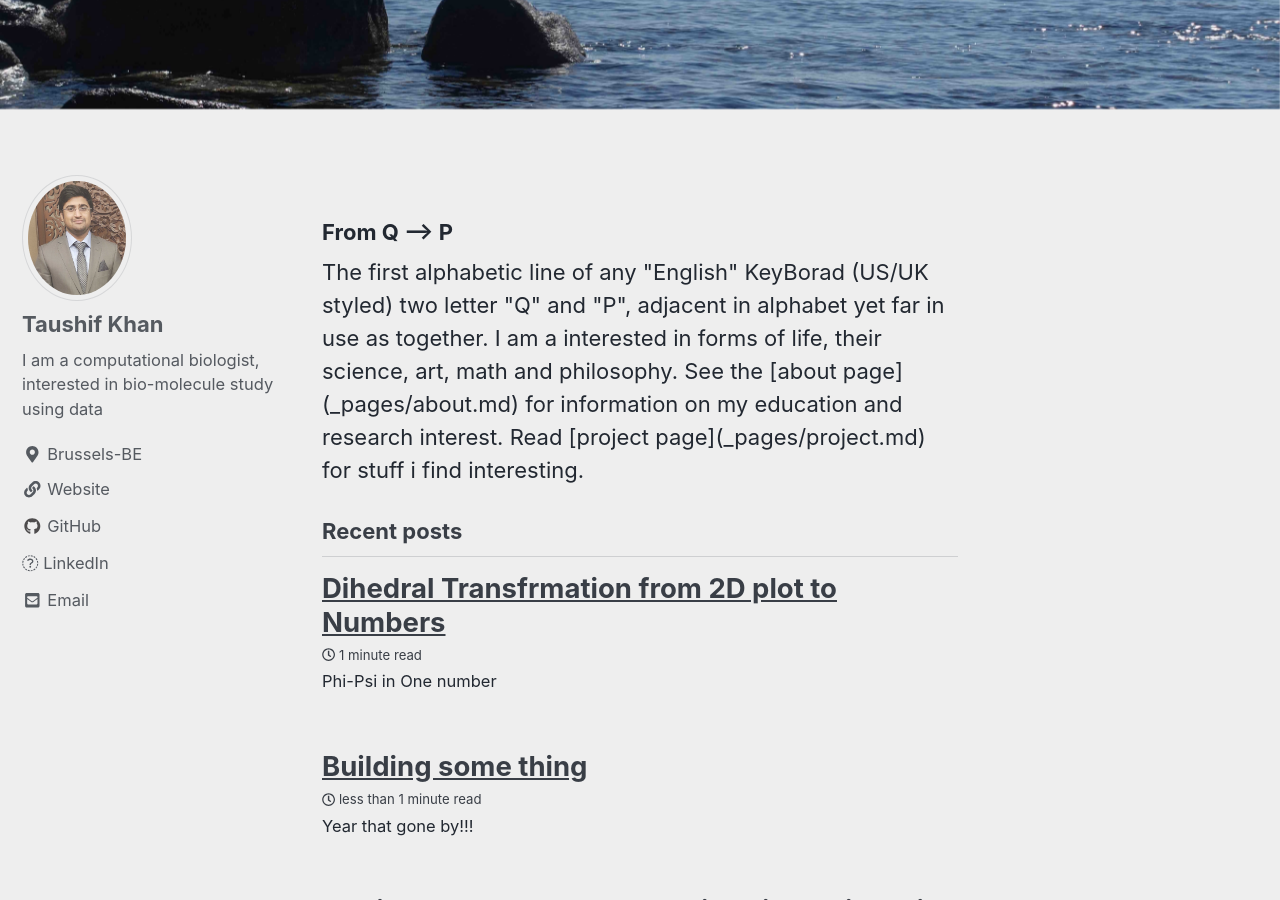
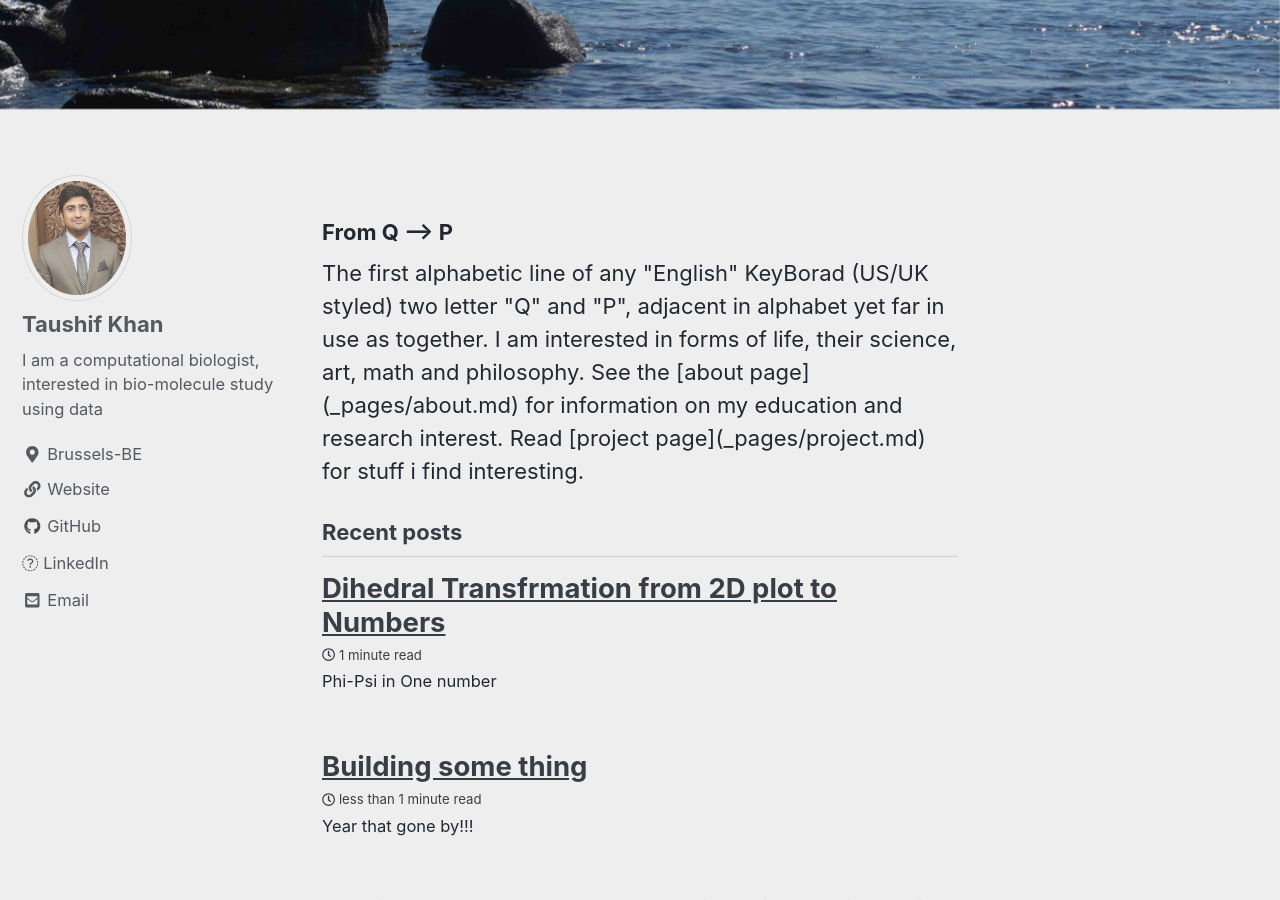
Before and after one commit to taushifkhan/taushifkhan.github.io, a Jekyll site: the page built from index.html, in a window 1280 px wide and 900 px high, scrolled down 448 px. Built offline with Jekyll 4.4.1, drawn with Linux system fonts in a browser that asks for light colours; cached includes are drawn as plain includes; nearby versions of some CDN libraries; the list of posts is cut into pages by our own code; part of the change alters nothing that is shown.

```diff
--- a/_layouts/home.html
+++ b/_layouts/home.html
@@ -3,12 +3,6 @@ layout: archive
 ---
 
 {{ content }}
-
-<h3> From Q --> P</h3>
-The first alphabetic line of any "English" KeyBorad (US/UK styled) two letter "Q" and "P", adjacent in alphabet yet far in use as together.
-
-I am a interested in forms of life, their science, art, math and philosophy. See the [about page](_pages/about.md) for information on my education and
-research interest. Read [project page](_pages/project.md) for stuff i find interesting.
 
 <h3 class="archive__subtitle">{{ site.data.ui-text[site.locale].recent_posts | default: "Recent Posts" }}</h3>
 
--- a/index.html
+++ b/index.html
@@ -4,3 +4,9 @@ author_profile: true
 header:
     image: "/assets/images/redBeach.jpg"
 ---
+
+<h3> From Q --> P</h3>
+The first alphabetic line of any "English" KeyBorad (US/UK styled) two letter "Q" and "P", adjacent in alphabet yet far in use as together.
+
+I am interested in forms of life, their science, art, math and philosophy. See the [about page](_pages/about.md) for information on my education and
+research interest. Read [project page](_pages/project.md) for stuff i find interesting.
```
